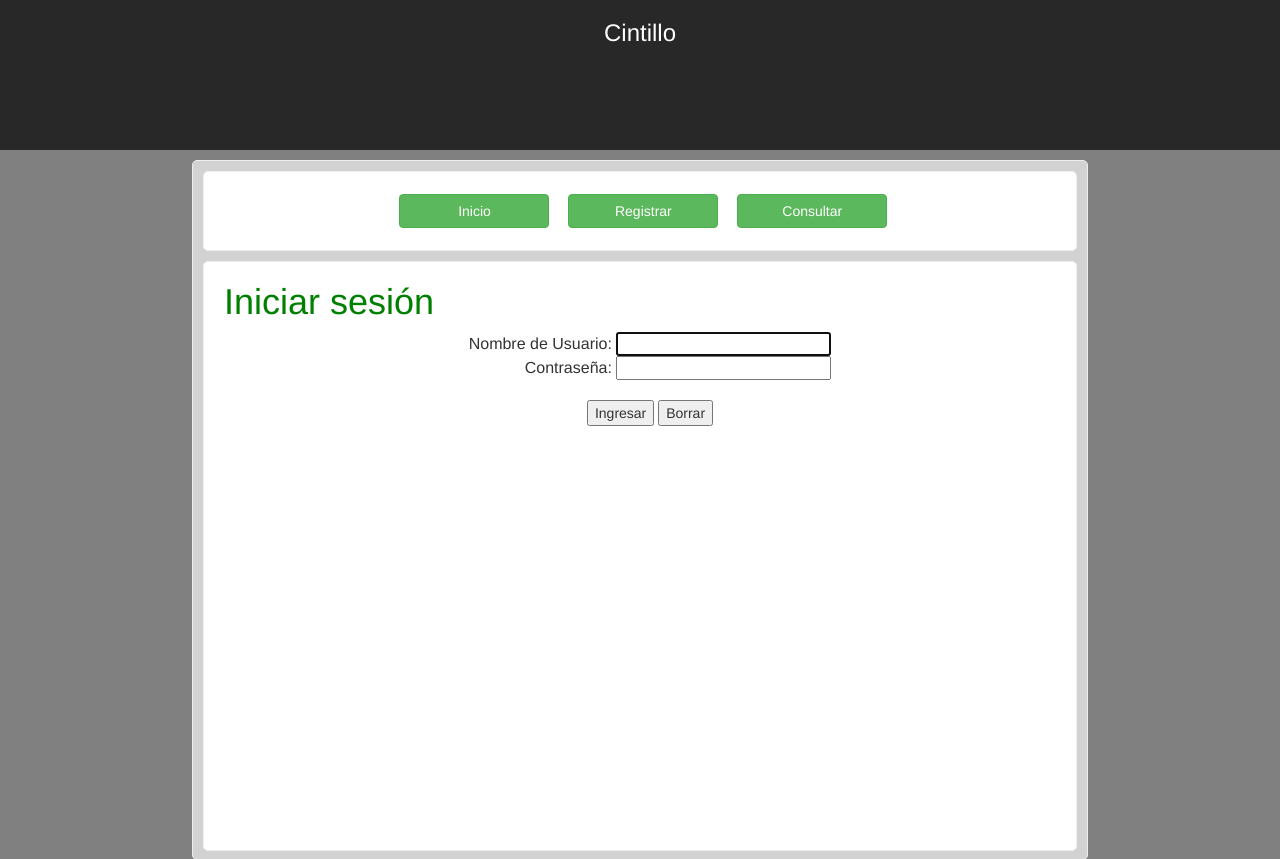
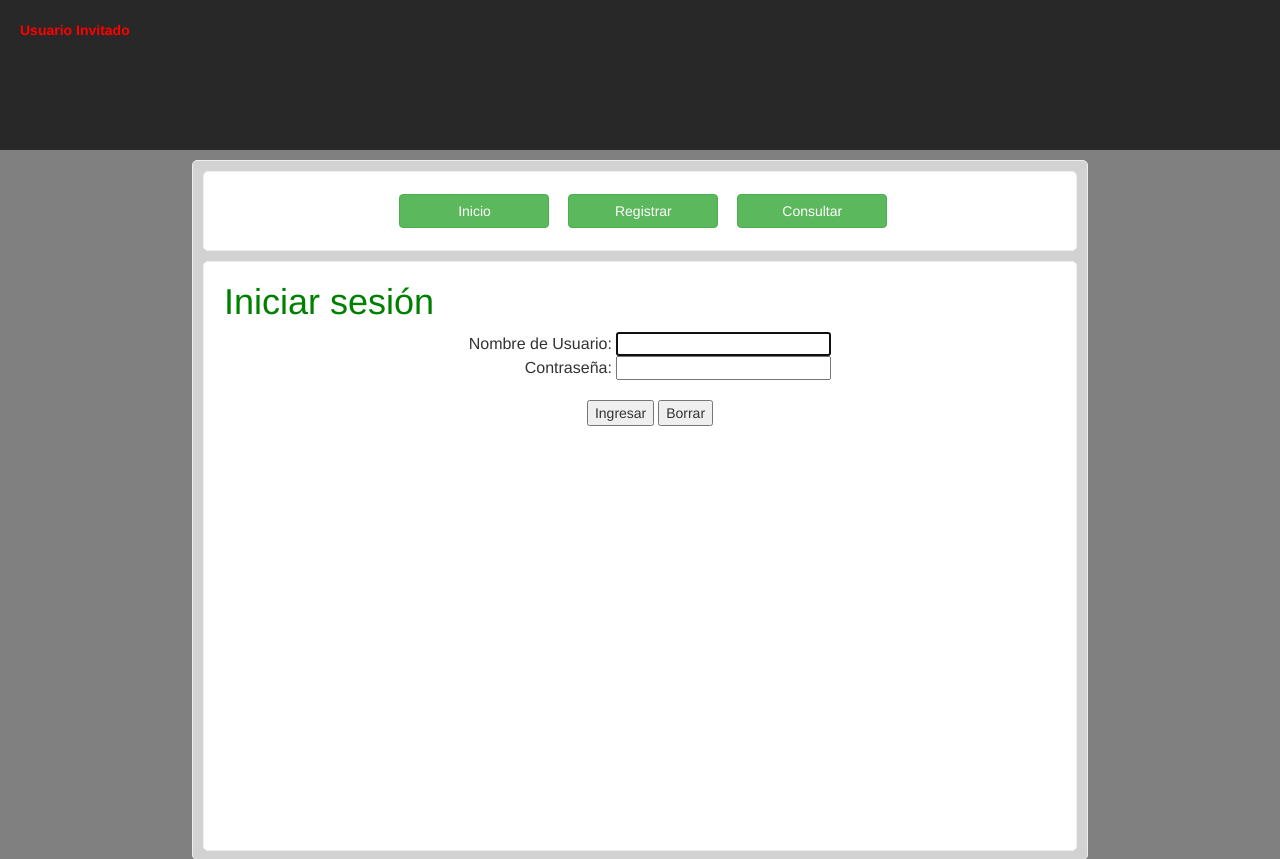
Before and after one commit to Francislley/CrusDjango2017.3, a Django app: page / in a window 1280 px wide. Shown: the top 859 px of the page. Run offline with Django 3.2, Linux system fonts and the light colour scheme; parts of the project's set-up code (start-up, migrations or seed data) failed here and were passed over; some libraries are stand-ins or nearby versions.

Commit message:
Modificadas las plantillas para identificar usuario

```diff
--- a/registro/static/css/estilos.css
+++ b/registro/static/css/estilos.css
@@ -15,7 +15,7 @@ body, html {
     left: 0;
     right: 0;
     position: absolute;
-    color: #FFFFFF;
+    /*color: #FFFFFF;*/
 }
 
 #completo {
@@ -142,3 +142,13 @@ table#tabla_consulta {
 table#tabla_consulta td {
     padding: 10px !important;
 }
+
+#user_authenticated {
+    color: lime !important;
+    margin-left: 20px;
+}
+
+#not_user_authenticated {
+    color: red !important;
+    margin-left: 20px;
+}
--- a/registro/templates/registro/base.html
+++ b/registro/templates/registro/base.html
@@ -11,10 +11,17 @@
     </head>
 <body>
     <div id="cintillo">
-        <div align="center">
-        {% block cintillo %}
-        {% endblock %}
-        </div>
+    {% block cintillo %}
+        {% if request.user.is_authenticated %}
+            <div id="user_authenticated">
+                Bienvenido: <b>{{user.username}}</b>
+            </div>
+        {% else %}
+            <div id="not_user_authenticated">
+                <b>Usuario Invitado</b>
+            </div>
+        {% endif %}
+    {% endblock %}
     </div>
     <div id="completo">
         <div id="cabecera">
--- a/registro/templates/registro/borrar.html
+++ b/registro/templates/registro/borrar.html
@@ -1,10 +1,6 @@
 {% extends "registro/base.html" %}
 
 {% block titulo %}Registro del Congreso{% endblock %}
-
-{% block cintillo %}
-<h3>Cintillo</h3>
-{% endblock %}
 
 {% block cuerpo %}
 <form method="post">{% csrf_token %}
--- a/registro/templates/registro/consultar.html
+++ b/registro/templates/registro/consultar.html
@@ -1,10 +1,6 @@
 {% extends "registro/base.html" %}
 
 {% block titulo %}Registro del Congreso{% endblock %}
-
-{% block cintillo %}
-<h3>Cintillo</h3>
-{% endblock %}
 
 {% block cuerpo %}
 <span id="ruta_title">
--- a/registro/templates/registro/index.html
+++ b/registro/templates/registro/index.html
@@ -1,10 +1,6 @@
 {% extends "registro/base.html" %}
 
 {% block titulo %}Registro del Congreso{% endblock %}
-
-{% block cintillo %}
-<h3>Cintillo</h3>
-{% endblock %}
 
 {% block cuerpo %}
 <span id="ruta_title">
--- a/registro/templates/registro/login.html
+++ b/registro/templates/registro/login.html
@@ -1,10 +1,6 @@
 {% extends "registro/base.html" %}
 
 {% block titulo %}Registro del Congreso{% endblock %}
-
-{% block cintillo %}
-<h3>Cintillo</h3>
-{% endblock %}
 
 {% block cuerpo %}
 <span id="ruta_title">
--- a/registro/templates/registro/registrar.html
+++ b/registro/templates/registro/registrar.html
@@ -1,10 +1,6 @@
 {% extends "registro/base.html" %}
 
 {% block titulo %}Registro del Congreso{% endblock %}
-
-{% block cintillo %}
-<h3>Cintillo</h3>
-{% endblock %}
 
 {% block cuerpo %}
 <span id="ruta_title">
```
